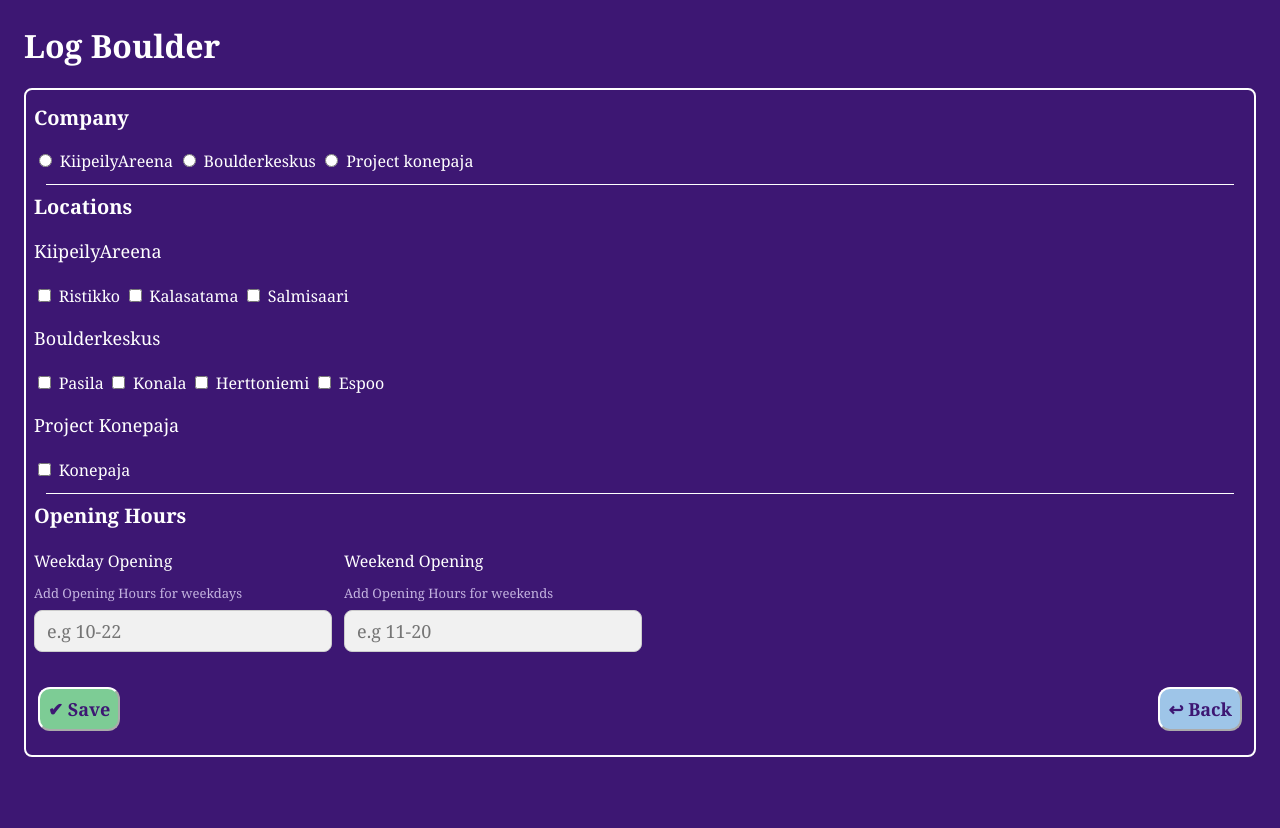
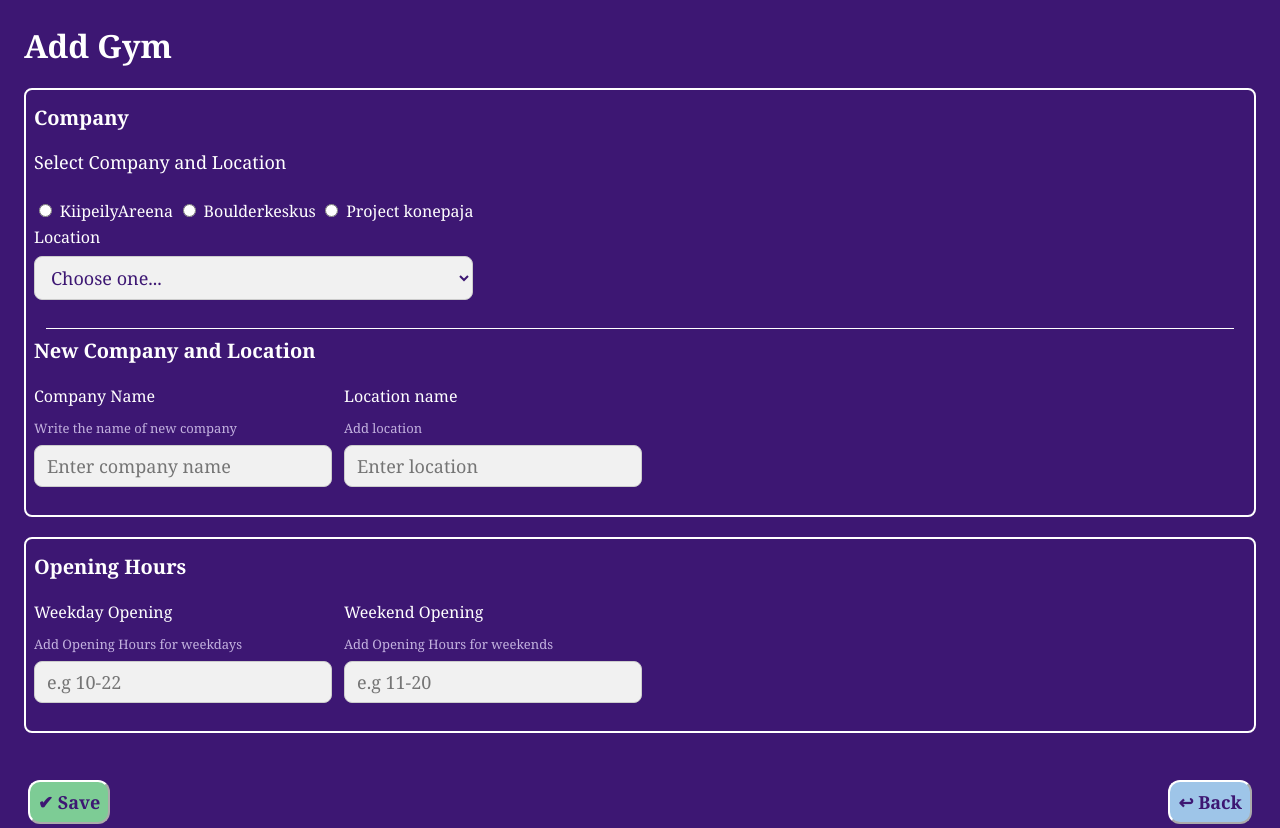
Before and after one commit to priyaharkonen/boulder-buddy, a Spring Boot app: page /addgym in a window 1280 px wide. Shown: the part 153-981 px from the top of the page. Before the commit the page ends 910 px from the top, so only its background shows below. Run offline with Spring Boot 4, Linux system fonts and the light colour scheme; a user stored in the database is signed in; data comes from the database, SQL or seed files in the repository; some of the project's set-up classes (security, data sources, template engines, error pages and the like) are left out, and stand-ins take their place; some libraries are stand-ins or nearby versions.

Commit message:
addgym modified

```diff
--- a/src/main/resources/templates/addgym.html
+++ b/src/main/resources/templates/addgym.html
@@ -25,7 +25,7 @@
 
     <nav class="navigation">
         <a th:href="@{/home}">Home</a>
-        <a th:href="@{/gyms}"id="selected">Gyms</a>
+        <a th:href="@{/gyms}" id="selected">Gyms</a>
         <a th:href="@{/boulders}">Boulders</a>
         <a th:href="@{/logbook}">Logbook</a>
     </nav>
@@ -34,15 +34,18 @@
 
     <div>
 
-        <h1 class="page-title"> Log Boulder</h1>
+        <h1 class="page-title">Add Gym</h1>
 
         <!-- FORM -->
         <form th:object="${gym}" th:action="@{/savegym}" method="post" class="form">
 
             <div class="form-section">
                 <h2 class="section-title">Company</h2>
+                <p> Select Company and Location</p>
 
-                <div class="form-field" id="selection-group">
+                <div class="form-row">
+
+                    <div class="form-field">
                         <div id="item">
                             <input type="radio" th:field="*{company}" th:value="KiipeilyAreena">
                             <label for="KiipeilyAreena">KiipeilyAreena</label>
@@ -50,49 +53,60 @@
                             <label for="Boulderkeskus">Boulderkeskus</label>
                             <input type="radio" th:field="*{company}" th:value="ProjectKonepaja">
                             <label for="ProjectKonepaja">Project konepaja</label>
+
+                            <div class="form-field">
+                                <label for="location">Location</label>
+                                <select id="location" th:field="*{location}" class="form-control" required>
+                                    <option value="">Choose one...</option>
+
+                                    <optgroup label="KiipeilyAreena">
+                                        <option value="Ristikko">Ristikko</option>
+                                        <option value="Redi">Kalasatama (Redi)</option>
+                                        <option value="Salmisaari">Salmisaari</option>
+                                    </optgroup>
+
+                                    <optgroup label="Boulderkeskus">
+                                        <option value="Pasila">Pasila</option>
+                                        <option value="Konala">Konala</option>
+                                        <option value="Herttoniemi">Herttoniemi</option>
+                                        <option value="Espoo">Espoo</option>
+                                    </optgroup>
+
+                                    <optgroup label="Project Konepaja">
+                                        <option value="Konepaja">Konepaja</option>
+                                    </optgroup>
+                                </select>
+                            </div>
+                        </div>
+                    </div>
+                </div>
+                <div id="secondary">
+                    <h2 class="section-title">New Company and Location</h2>
+
+                    <div class="form-row">
+
+                        <div class="form-field">
+                            <label for="other">Company Name</label>
+                            <div class="form-instruction">
+                                Write the name of new company
+                            </div>
+                            <input type="text" th:field="*{company}" placeholder="Enter company name">
+                        </div>
+
+                        <div class="form-field">
+                            <label for="other">Location name</label>
+                            <div class="form-instruction">
+                                Add location
+                            </div>
+                            <input type="text" th:field="*{company}" placeholder="Enter location">
                         </div>
 
                     </div>
-
-                <div id="secondary">
-                    <h2 class="section-title">Locations</h2>
-
-                    <div id="selection-group">
-                        <p>KiipeilyAreena</p>
-
-                        <div id="item">
-                            <input type="checkbox" th:field="*{location}" th:value="Ristikko">
-                            <label for="ristikko">Ristikko</label>
-                            <input type="checkbox" th:field="*{location}" th:value="Kalasatama">
-                            <label for="redi">Kalasatama</label>
-                            <input type="checkbox" th:field="*{location}" th:value="Salmisaari">
-                            <label for="salmis">Salmisaari</label>
                 </div>
             </div>
 
-                    <div id="selection-group">
-                        <p>Boulderkeskus</p>
+            <div class="form-section">
 
-                        <div id="item">
-                            <input type="checkbox" th:field="*{location}" th:value="Pasila">
-                            <label for="pasila">Pasila</label>
-                            <input type="checkbox" th:field="*{location}" th:value="Konala">
-                            <label for="konala">Konala</label>
-                            <input type="checkbox" th:field="*{location}" th:value="Herttoniemi">
-                            <label for="hertsikka">Herttoniemi</label>
-                            <input type="checkbox" th:field="*{location}" th:value="Espoo">
-                            <label for="espoo">Espoo</label>
-                        </div>
-
-                        <div id="selection-group">
-                        <p>Project Konepaja</p>
-
-                        <div id="item">
-                            <input type="checkbox" th:field="*{location}" th:value="Pasila">
-                            <label for="konepaja">Konepaja</label>
-
-
-                    <div id="secondary">
                 <h2 class="section-title">Opening Hours</h2>
 
                 <div class="form-row">
@@ -104,6 +118,7 @@
                         </div>
                         <input type="text" th:field="*{weekOpening}" placeholder="e.g 10-22">
                     </div>
+
                     <div class="form-field">
                         <label for="weekOpening">Weekend Opening</label>
                         <div class="form-instruction">
@@ -118,6 +133,7 @@
                 <button type="submit" class="action-button" id="submit">&#10004; Save</button>
                 <a th:href="@{/gyms}" class="action-button" id="back">&larrhk; Back</a>
             </div>
+
         </form>
 
     </div>
```
Lines whose indentation alone changed are shown as unchanged.
